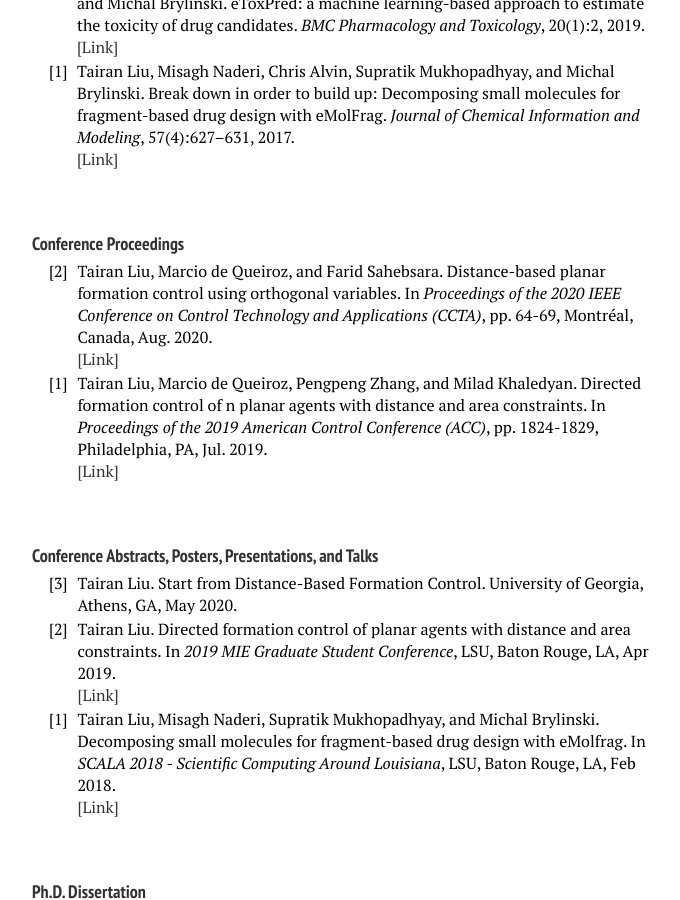
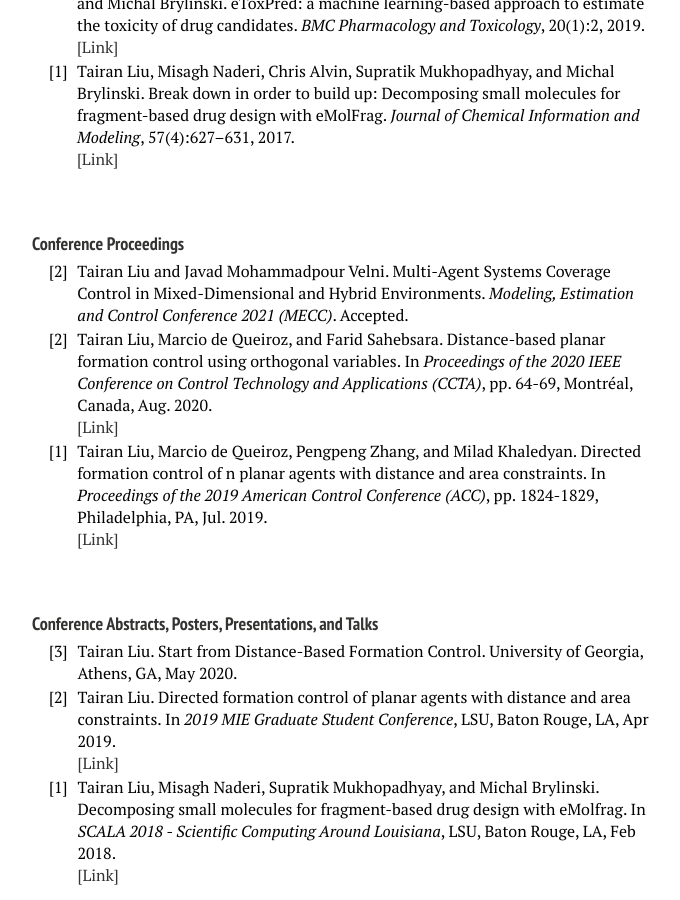
Before and after one commit to liutairan/liutairan.github.io, a Jekyll site: the page built from publications.md, in a window 1280 px wide and 900 px high, scrolled down 860 px. Shown: the whole window, without its empty margins (288-968 px from the left). Built offline with Jekyll 4.4.1, drawn with Linux system fonts in a browser that asks for light colours; nearby versions of some CDN libraries; comment, search, counter and statistics services are not loaded.

Commit message:
Update publications.html

```diff
--- a/_layouts/publications.html
+++ b/_layouts/publications.html
@@ -195,6 +195,15 @@ function toggleBibtex(articleid) {
 
 			<div class="container">
         <table>
+					<tr>
+            <td>[2]</td>
+            <td>&nbsp; &nbsp;</td>
+            <td>Tairan Liu and Javad Mohammadpour Velni.
+							Multi-Agent Systems Coverage Control in Mixed-Dimensional and Hybrid Environments.
+                <cite>Modeling, Estimation and Control Conference 2021 (MECC)</cite>.
+                Accepted.
+            </td>
+          </tr>
           <tr>
             <td>[2]</td>
             <td>&nbsp; &nbsp;</td>
```
Also changed, not shown: other parts of _layouts/publications.html (+0 -9 lines).
